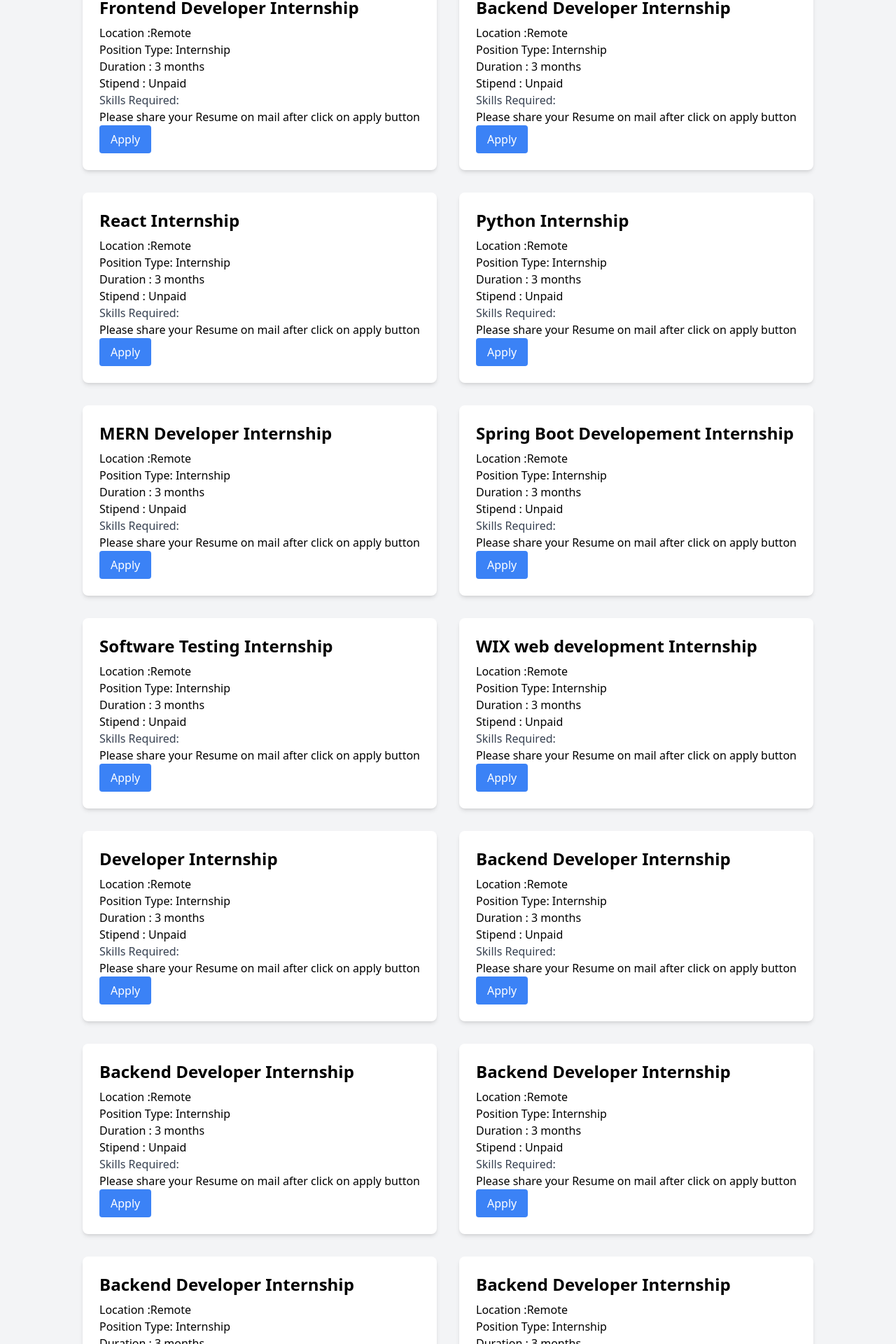
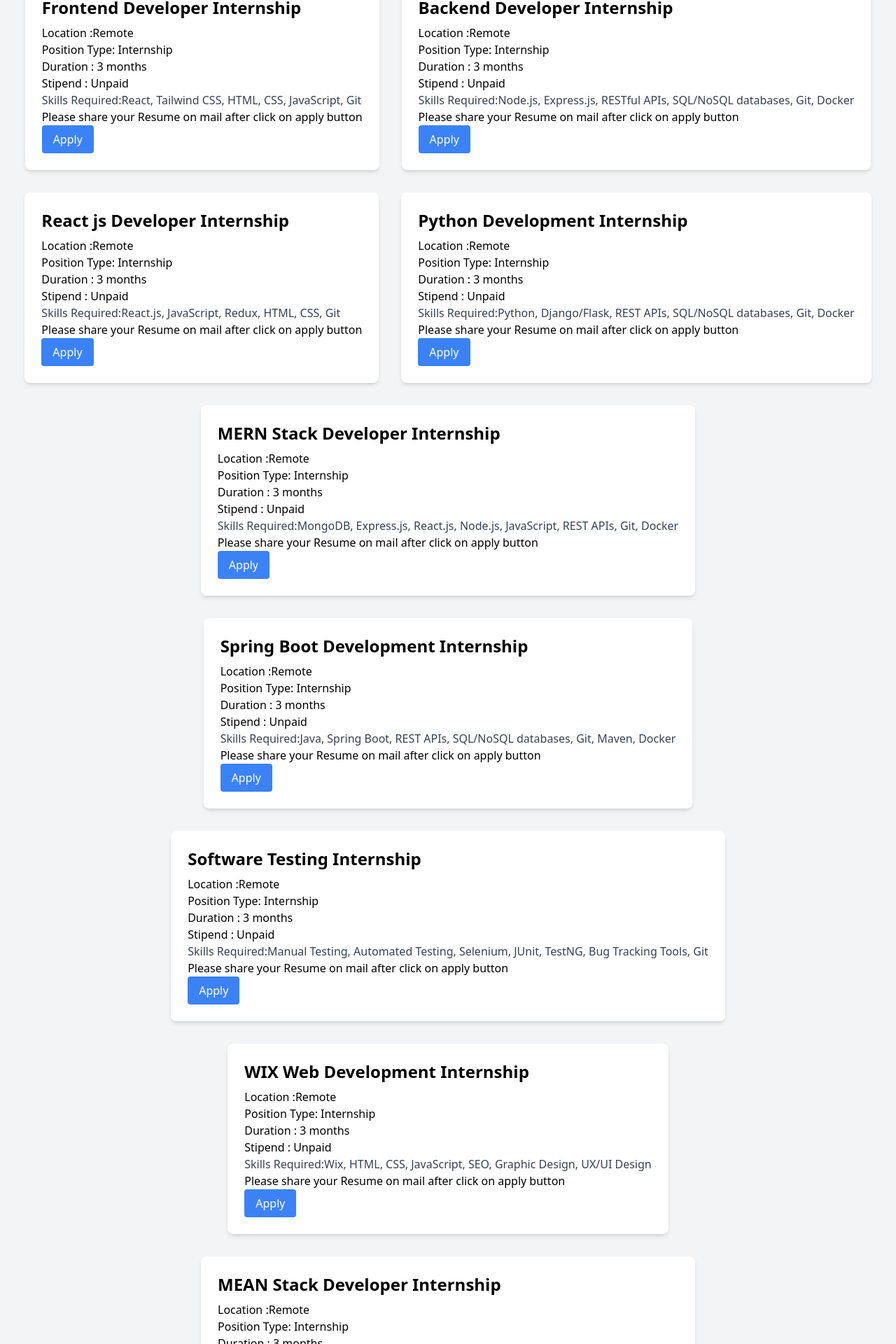
Before and after one commit to TENLIMITLESS/career-page, a React (Create React App) app: page / in a window 1280 px wide. Shown: the part 133-2053 px from the top of the page at 70% size. Built offline with nearby package versions, Linux system fonts and the light colour scheme.

Commit message:
Update Home.js
home.js content added

```diff
--- a/src/components/Home.js
+++ b/src/components/Home.js
@@ -6,162 +6,161 @@ const internships = [
     id: 1,
     title: 'Frontend Developer Internship',
     description: 'Work on exciting frontend projects using React and Tailwind CSS.',
-    skills:"",
+    skills: 'React, Tailwind CSS, HTML, CSS, JavaScript, Git',
     email: 'hr@entrepreneurshipnetwork.net'
   },
   {
     id: 2,
     title: 'Backend Developer Internship',
     description: 'Develop and maintain server-side applications with Node.js.',
-    skills:"",
+    skills: 'Node.js, Express.js, RESTful APIs, SQL/NoSQL databases, Git, Docker',
     email: 'hr@entrepreneurshipnetwork.net'
   },
   {
     id: 3,
-    title: 'React Internship',
-    description: 'Develop and maintain server-side applications with Node.js.',
-    skills:"",
+    title: 'React js Developer Internship',
+    description: 'Develop interactive and dynamic web applications using React.js.',
+    skills: 'React.js, JavaScript, Redux, HTML, CSS, Git',
     email: 'hr@entrepreneurshipnetwork.net'
   },
   {
     id: 4,
-    title: 'Python Internship',
-    description: 'Develop and maintain server-side applications with Node.js.',
-    skills:"",
+    title: 'Python Development Internship',
+    description: 'Build and maintain software applications using Python.',
+    skills: 'Python, Django/Flask, REST APIs, SQL/NoSQL databases, Git, Docker',
     email: 'hr@entrepreneurshipnetwork.net'
   },
   {
     id: 5,
-    title: 'MERN Developer Internship',
-    description: 'Develop and maintain server-side applications with Node.js.',
-    skills:"",
+    title: 'MERN Stack Developer Internship',
+    description: 'Develop full-stack web applications using MongoDB, Express, React, and Node.js.',
+    skills: 'MongoDB, Express.js, React.js, Node.js, JavaScript, REST APIs, Git, Docker',
     email: 'hr@entrepreneurshipnetwork.net'
   },
-
   {
     id: 6,
-    title: 'Spring Boot Developement Internship',
-    description: 'Develop and maintain server-side applications with Node.js.',
-    skills:"",
+    title: 'Spring Boot Development Internship',
+    description: 'Develop and maintain enterprise-level applications using Spring Boot.',
+    skills: 'Java, Spring Boot, REST APIs, SQL/NoSQL databases, Git, Maven, Docker',
     email: 'hr@entrepreneurshipnetwork.net'
   },
   {
     id: 7,
     title: 'Software Testing Internship',
-    description: 'Develop and maintain server-side applications with Node.js.',
-    skills:"",
+    description: 'Ensure the quality and reliability of software applications through testing.',
+    skills: 'Manual Testing, Automated Testing, Selenium, JUnit, TestNG, Bug Tracking Tools, Git',
     email: 'hr@entrepreneurshipnetwork.net'
   },
   {
     id: 8,
-    title: 'WIX web development Internship',
-    description: 'Develop and maintain server-side applications with Node.js.',
-    skills:"",
+    title: 'WIX Web Development Internship',
+    description: 'Create and maintain websites using the WIX platform.',
+    skills: 'Wix, HTML, CSS, JavaScript, SEO, Graphic Design, UX/UI Design',
     email: 'hr@entrepreneurshipnetwork.net'
   },
   {
     id: 9,
-    title: 'Developer Internship',
-    description: 'Develop and maintain server-side applications with Node.js.',
-    skills:"",
+    title: 'MEAN Stack Developer Internship',
+    description: 'Develop full-stack applications using MongoDB, Express, Angular, and Node.js.',
+    skills: 'MongoDB, Express.js, Angular, Node.js, JavaScript, REST APIs, Git, Docker',
     email: 'hr@entrepreneurshipnetwork.net'
   },
   {
     id: 10,
-    title: 'Backend Developer Internship',
-    description: 'Develop and maintain server-side applications with Node.js.',
-    skills:"",
+    title: 'JAVA Developer Internship',
+    description: 'Develop and maintain applications using Java and related technologies.',
+    skills: 'Java, Spring Framework, REST APIs, SQL/NoSQL databases, Git, Maven, Docker',
     email: 'hr@entrepreneurshipnetwork.net'
   },
   {
     id: 11,
-    title: 'Backend Developer Internship',
-    description: 'Develop and maintain server-side applications with Node.js.',
-    skills:"",
+    title: 'NODE.js Developer Internship',
+    description: 'Develop server-side applications using Node.js.',
+    skills: 'Node.js, Express.js, JavaScript, REST APIs, SQL/NoSQL databases, Git, Docker',
     email: 'hr@entrepreneurshipnetwork.net'
   },
   {
     id: 12,
-    title: 'Backend Developer Internship',
-    description: 'Develop and maintain server-side applications with Node.js.',
-    skills:"",
+    title: 'Android Developer Internship',
+    description: 'Build and maintain Android applications using Java or Kotlin.',
+    skills: 'Java/Kotlin, Android Studio, XML, REST APIs, Git, Firebase, SQLite',
     email: 'hr@entrepreneurshipnetwork.net'
   },
   {
     id: 13,
-    title: 'Backend Developer Internship',
-    description: 'Develop and maintain server-side applications with Node.js.',
-    skills:"",
+    title: 'WordPress Development Internship',
+    description: 'Develop and customize WordPress websites and plugins.',
+    skills: 'WordPress, PHP, HTML, CSS, JavaScript, MySQL, SEO, Git',
     email: 'hr@entrepreneurshipnetwork.net'
   },
   {
     id: 14,
-    title: 'Backend Developer Internship',
-    description: 'Develop and maintain server-side applications with Node.js.',
-    skills:"",
+    title: 'Angular Development Internship',
+    description: 'Develop dynamic web applications using Angular.',
+    skills: 'Angular, TypeScript, HTML, CSS, JavaScript, REST APIs, Git, Webpack',
     email: 'hr@entrepreneurshipnetwork.net'
   },
   {
     id: 15,
-    title: 'Backend Developer Internship',
-    description: 'Develop and maintain server-side applications with Node.js.',
-    skills:"",
+    title: 'Data Structure Internship',
+    description: 'Design and implement efficient data structures.',
+    skills: 'Data Structures, Algorithms, Java/Python/C++, Problem Solving, Git',
     email: 'hr@entrepreneurshipnetwork.net'
   },
   {
     id: 16,
-    title: 'Backend Developer Internship',
-    description: 'Develop and maintain server-side applications with Node.js.',
-    skills:"",
+    title: 'C/C++ Development Internship',
+    description: 'Develop and maintain software applications using C and C++.',
+    skills: 'C/C++, Data Structures, Algorithms, Problem Solving, Git, Debugging Tools',
     email: 'hr@entrepreneurshipnetwork.net'
   },
   {
     id: 17,
-    title: 'Backend Developer Internship',
-    description: 'Develop and maintain server-side applications with Node.js.',
-    skills:"",
+    title: 'Artificial Intelligence Internship',
+    description: 'Develop AI models and applications.',
+    skills: 'Machine Learning, Python, TensorFlow/PyTorch, Data Analysis, Git',
     email: 'hr@entrepreneurshipnetwork.net'
   },
   {
     id: 18,
-    title: 'Backend Developer Internship',
-    description: 'Develop and maintain server-side applications with Node.js.',
-    skills:"",
+    title: 'Data Science and Machine Learning Internship',
+    description: 'Analyze data and build machine learning models.',
+    skills: 'Python/R, Data Analysis, Machine Learning, SQL, Pandas, Scikit-learn, Git',
     email: 'hr@entrepreneurshipnetwork.net'
   },
   {
     id: 19,
-    title: 'Backend Developer Internship',
-    description: 'Develop and maintain server-side applications with Node.js.',
-    skills:"",
+    title: 'Big Data Internship',
+    description: 'Work with large datasets and big data technologies.',
+    skills: 'Hadoop, Spark, Python/Java, SQL, Data Analysis, ETL, Git',
     email: 'hr@entrepreneurshipnetwork.net'
   },
   {
     id: 20,
-    title: 'Backend Developer Internship',
-    description: 'Develop and maintain server-side applications with Node.js.',
-    skills:"",
+    title: 'Cloud Computing Internship',
+    description: 'Work with cloud infrastructure and services.',
+    skills: 'AWS/Azure/GCP, Cloud Architecture, Docker, Kubernetes, DevOps, Git',
     email: 'hr@entrepreneurshipnetwork.net'
   },
   {
     id: 21,
-    title: 'Backend Developer Internship',
-    description: 'Develop and maintain server-side applications with Node.js.',
-    skills:"",
+    title: 'Software Development Internship',
+    description: 'Design and develop software applications.',
+    skills: 'Java/Python/C++, Software Development, SQL/NoSQL, Git, Agile Methodologies',
     email: 'hr@entrepreneurshipnetwork.net'
   },
   {
     id: 22,
-    title: 'Backend Developer Internship',
-    description: 'Develop and maintain server-side applications with Node.js.',
-    skills:"",
+    title: 'Technical Program Management Internship',
+    description: 'Plan and manage technical projects.',
+    skills: 'Project Management, Agile Methodologies, Communication, Jira, Confluence',
     email: 'hr@entrepreneurshipnetwork.net'
   },
   {
     id: 23,
-    title: 'Backend Developer Internship',
-    description: 'Develop and maintain server-side applications with Node.js.',
-    skills:"",
+    title: 'DevOps Engineering Internship',
+    description: 'Develop and maintain CI/CD pipelines and infrastructure.',
+    skills: 'Linux, Docker, Kubernetes, Jenkins, AWS/Azure/GCP, Scripting, Git',
     email: 'hr@entrepreneurshipnetwork.net'
   },
 ];
```
